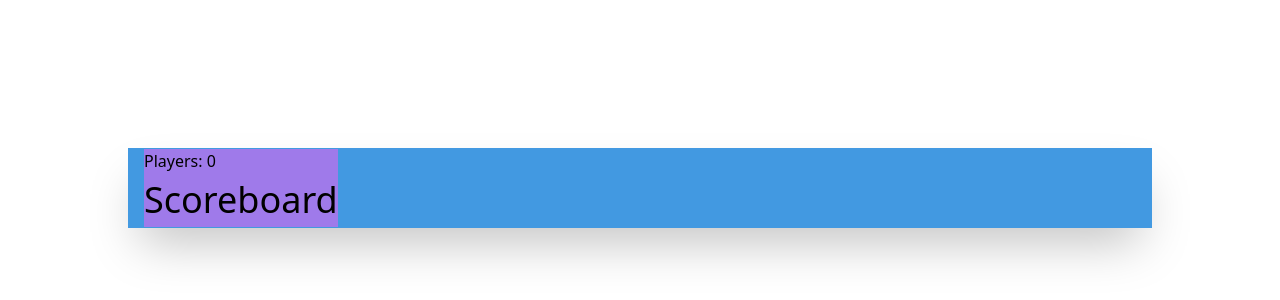
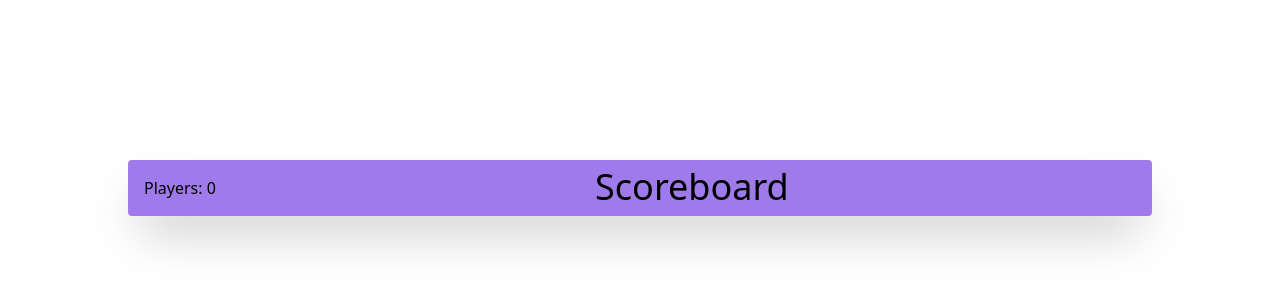
Before and after one commit to Joshua-Lucas/Scoraboard-App, a React (Create React App) app: page / in a window 1280 px wide. Shown: the part 212-512 px from the top of the page. Built offline with nearby package versions, Linux system fonts and the light colour scheme.

Commit message:
styling header

```diff
--- a/public/index.html
+++ b/public/index.html
@@ -26,9 +26,9 @@
     -->
     <title>Card Scoreboard</title>
   </head>
-  <body class="flex w-screen h-screen justify-center ">
+  <body class="  flex w-screen h-screen justify-center ">
     <noscript>You need to enable JavaScript to run this app.</noscript>
-    <div class="flex items-center m-auto w-4/5 shadow-2xl" id="root"></div>
+    <div class=" flex items-center m-auto w-4/5 rounded-2xl shadow-2xl" id="root"></div>
     <!--
       This HTML file is a template.
       If you open it directly in the browser, you will see an empty page.
--- a/src/components/App.js
+++ b/src/components/App.js
@@ -7,8 +7,8 @@ import Header from './Header';
 const App = () => {
 
     return (
-      <div className="bg-blue-500 flex items-center w-full h-20 px-4">
-      <Header/>
+      <div className=" rounded-lg flex flex-col items-center w-full h-full ">
+        <Header/>
       </div>
     );
 
--- a/src/components/Header.js
+++ b/src/components/Header.js
@@ -7,9 +7,11 @@ import Stats from './Stats';
 const Header = ({title}) => {
 
     return(
-        <div className="bg-purple-500">
-            <Stats/>
-            <div className="flex justify-center flex-grow " >
+        <div className=" rounded bg-purple-500 flex w-full ">
+            <div className="flex justify-center" >
+                <Stats/>
+            </div>
+            <div className="flex  flex-1 justify-center" >
                 <h1 className="text-4xl">{title}</h1>
             </div>
         </div>
--- a/src/components/Stats.js
+++ b/src/components/Stats.js
@@ -14,7 +14,7 @@ const Stats = () => {
             const totalPlayers = context.players.length;
 
             return(
-                <div>
+                <div className="m-auto p-4">
                     <p>Players: {totalPlayers}</p>
                 </div>
             );
```
